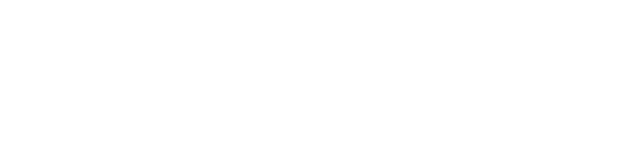
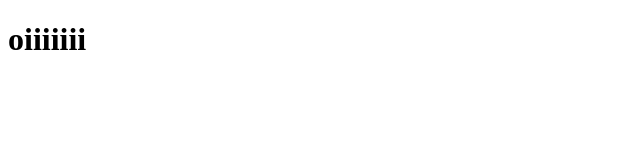
Before and after one commit to danielmrz-dev/projeto-em-grupo, a plain HTML site: page natalia.html in a window 1280 px wide. Shown: the whole page, without its empty margins (0-640 px from the left). Drawn offline with Linux system fonts and the light colour scheme.

Commit message:
Cria HTML natalia

```diff
--- a/natalia.html
+++ b/natalia.html
@@ -7,6 +7,6 @@
     <title>Document</title>
 </head>
 <body>
-
+    <h1>oiiiiiii</h1>
 </body>
 </html>
```
